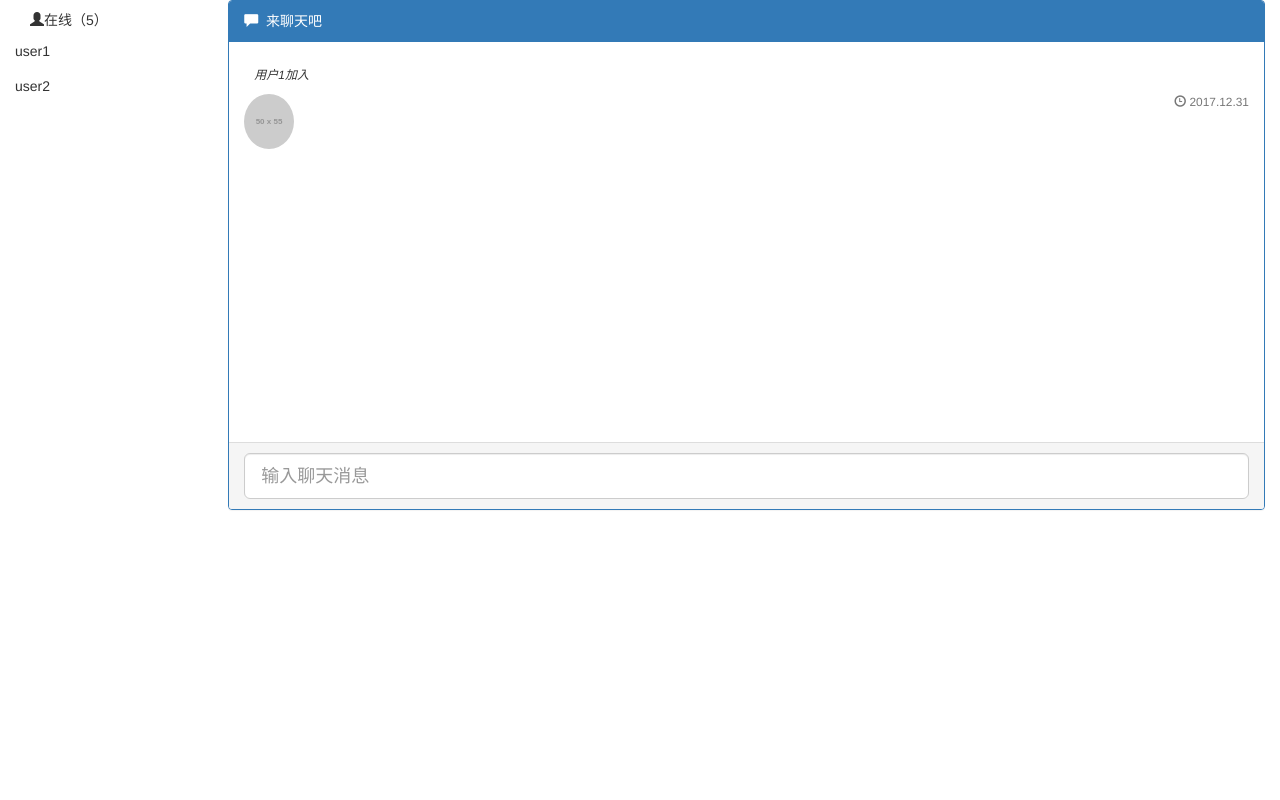
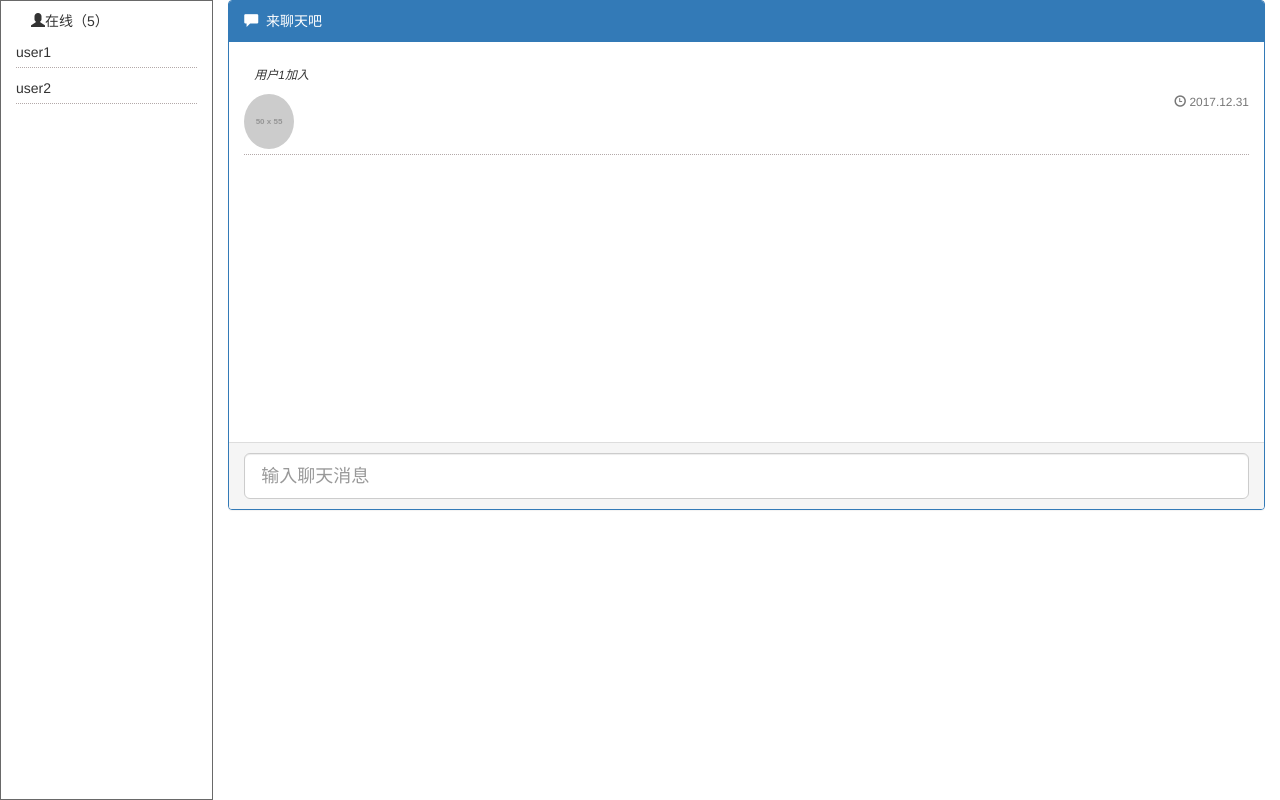
Before and after one commit to lmislm/chat-room_vue, a plain HTML site: page index.html in a window 1280 px wide. Drawn offline with nearby package versions, Linux system fonts and the light colour scheme; placeholder pictures from the web are drawn by us.

Commit message:
change a litter

```diff
--- a/main.css
+++ b/main.css
@@ -4,7 +4,7 @@
 .userlist{
     overflow-y: scroll;
     height: 800px;
-    boder: 1px solid dimgray;
+    border: 1px solid dimgray;
 }
 .info{
     font-size: 12px;
@@ -23,7 +23,7 @@
 .chat li{
     margin-bottom: 10px;
     padding-bottom: 5px;
-    boder-bottom: 1px dotted #B3A9A9
+    border-bottom: 1px dotted #B3A9A9
 }
 .chat li.left .chat-body{
     margin-left: 60px;
```
